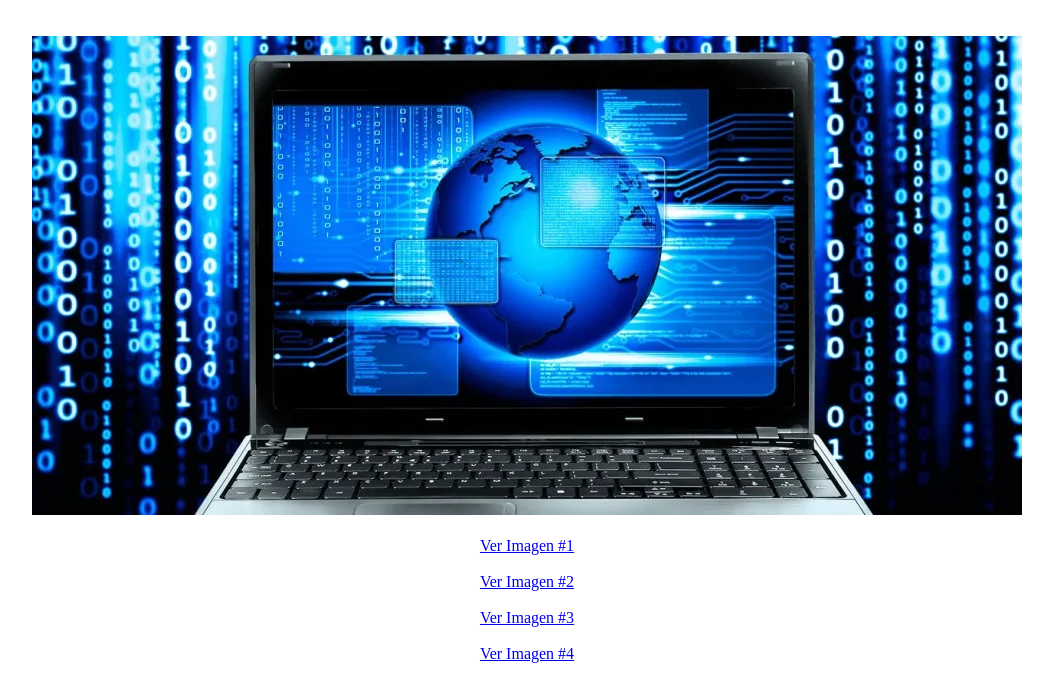
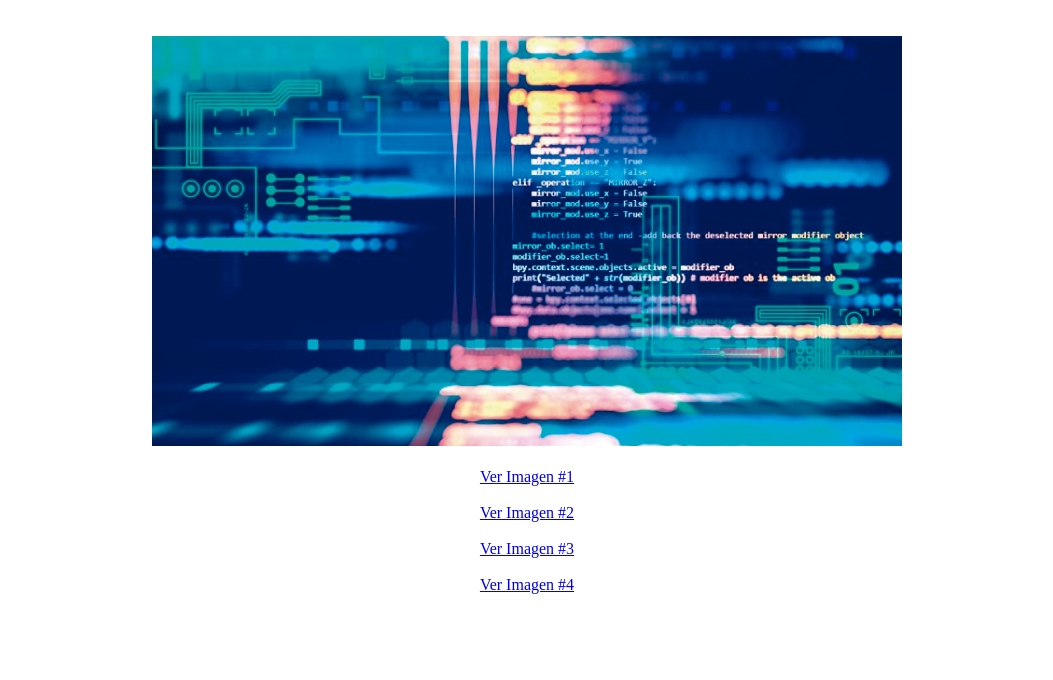
Before and after one commit to albeirovergara/taller-4, a plain HTML site: page index.html in a window 1280 px wide. Shown: the part 120-800 px from the top of the page, without its empty margins (113-1166 px from the left). Drawn offline with Linux system fonts and the light colour scheme.

Commit message:
new imagen

```diff
--- a/index.html
+++ b/index.html
@@ -11,7 +11,7 @@
     <center> <h1>Taller #4</h1>
     <h1>Albeiro Vergara Pérez</h1>
     <br>
-    <img src="recursos/imagenes/programacionweb.webp" alt="programacion"> <br><br>
+    <img src="recursos/imagenes/programa.jpg" alt="programacion"> <br><br>
     <a href="Tablas/ejemploformulario1.html"target="_blank">Ver Imagen #1</a><br><br>
     <a href="Tablas/ejemploformulario2.html"target="_blank">Ver Imagen #2</a><br><br>
     <a href="Tablas/ejemploformulario3.html"target="_blank">Ver Imagen #3</a><br><br>
```
Also changed, not shown: recursos/imagenes/programa.jpg (added).
